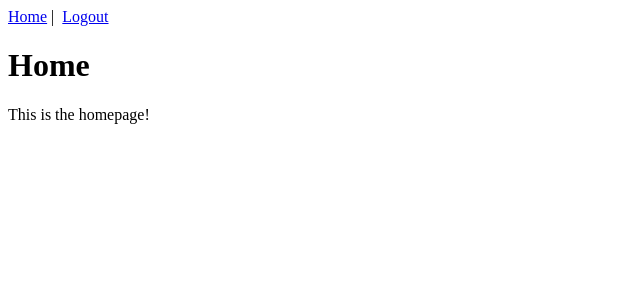
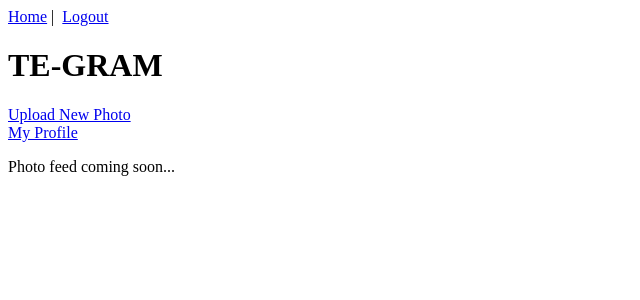
Before and after one commit to Dughlas/Capstone-Projects, a Vue app in the folder vue/: page / in a window 1280 px wide. Shown: the top 300 px of the page, without its empty margins (0-640 px from the left). Built offline with nearby package versions, Linux system fonts and the light colour scheme; sample sign-in values are in the browser's storage.

Commit message:
router links for uplaod photo and my profile added

```diff
--- a/vue/src/router/index.js
+++ b/vue/src/router/index.js
@@ -5,6 +5,8 @@ import Login from '../views/Login.vue'
 import Logout from '../views/Logout.vue'
 import Register from '../views/Register.vue'
 import store from '../store/index'
+import UploadPhoto from '../views/UploadPhoto.vue'
+import MyProfile from '../views/MyProfile.vue'
 
 Vue.use(Router)
 
@@ -53,6 +55,22 @@ const router = new Router({
         requiresAuth: false
       }
     },
+    {
+      path: "/uploadPhoto",
+      name: "uploadPhoto",
+      component: UploadPhoto,
+      meta: {
+        requiresAuth: true
+      }
+    },
+    {
+      path: "/myProfile",
+      name: "myProfile",
+      component: MyProfile,
+      meta: {
+        requiresAuth: true
+      }
+    }
   ]
 })
 
--- a/vue/src/views/Home.vue
+++ b/vue/src/views/Home.vue
@@ -1,12 +1,30 @@
 <template>
   <div class="home">
-    <h1>Home</h1>
-    <p>This is the homepage!</p>
+    <h1>TE-GRAM</h1>
+
+    <nav>
+      <router-link v-bind:to="{ name: 'uploadPhoto' }">Upload New Photo</router-link> <br/>
+      <router-link v-bind:to="{ name: 'myProfile' }">My Profile</router-link>
+    </nav>
+
+    <p>Photo feed coming soon...</p>
+
+    <!-- TODO:
+    1. photo feed
+    2. add photo button
+    3. search users
+     -->
+
+
   </div>
 </template>
 
 <script>
 export default {
-  name: "home"
+  name: "home",
+
+  methods: {
+
+  }
 };
 </script>
--- /dev/null
+++ b/vue/src/views/MyProfile.vue
@@ -0,0 +1,13 @@
+<template>
+  <div>This is my profile</div>
+</template>
+
+<script>
+export default {
+
+}
+</script>
+
+<style>
+
+</style>
--- /dev/null
+++ b/vue/src/views/UploadPhoto.vue
@@ -0,0 +1,13 @@
+<template>
+  <div>you are in the upload photo page</div>
+</template>
+
+<script>
+export default {
+
+}
+</script>
+
+<style>
+
+</style>
```
